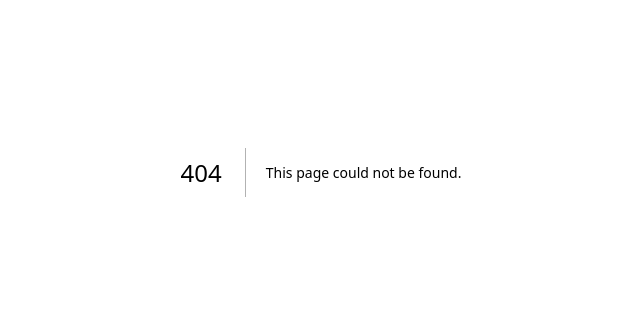
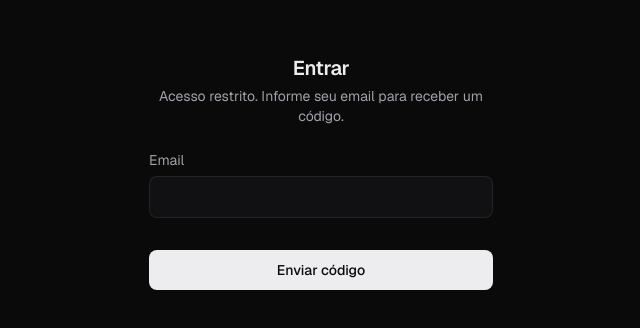
Before and after one commit to robertourias/my-news, a Next.js app: page /login in a window 1280 px wide. Before the commit this address had no page. Shown: the part 228-556 px from the top of the page, without its empty margins (319-959 px from the left). Built offline with nearby package versions, Linux system fonts and the light colour scheme; no server answers.

Commit message:
feat: add /login page

```diff
--- /dev/null
+++ b/src/app/login/page.tsx
@@ -0,0 +1,23 @@
+import { redirect } from "next/navigation";
+import { auth } from "@/auth";
+import { LoginForm } from "@/components/login-form";
+
+export default async function LoginPage() {
+  const session = await auth();
+  if (session) redirect("/");
+
+  const siteKey = process.env.NEXT_PUBLIC_TURNSTILE_SITE_KEY;
+  if (!siteKey) throw new Error("NEXT_PUBLIC_TURNSTILE_SITE_KEY não configurada");
+
+  return (
+    <main className="mx-auto flex min-h-svh w-full max-w-sm flex-col justify-center gap-6 px-5 py-20">
+      <div className="text-center">
+        <h1 className="text-xl font-semibold tracking-tight">Entrar</h1>
+        <p className="mt-1 text-sm text-secondary">
+          Acesso restrito. Informe seu email para receber um código.
+        </p>
+      </div>
+      <LoginForm turnstileSiteKey={siteKey} />
+    </main>
+  );
+}
```
